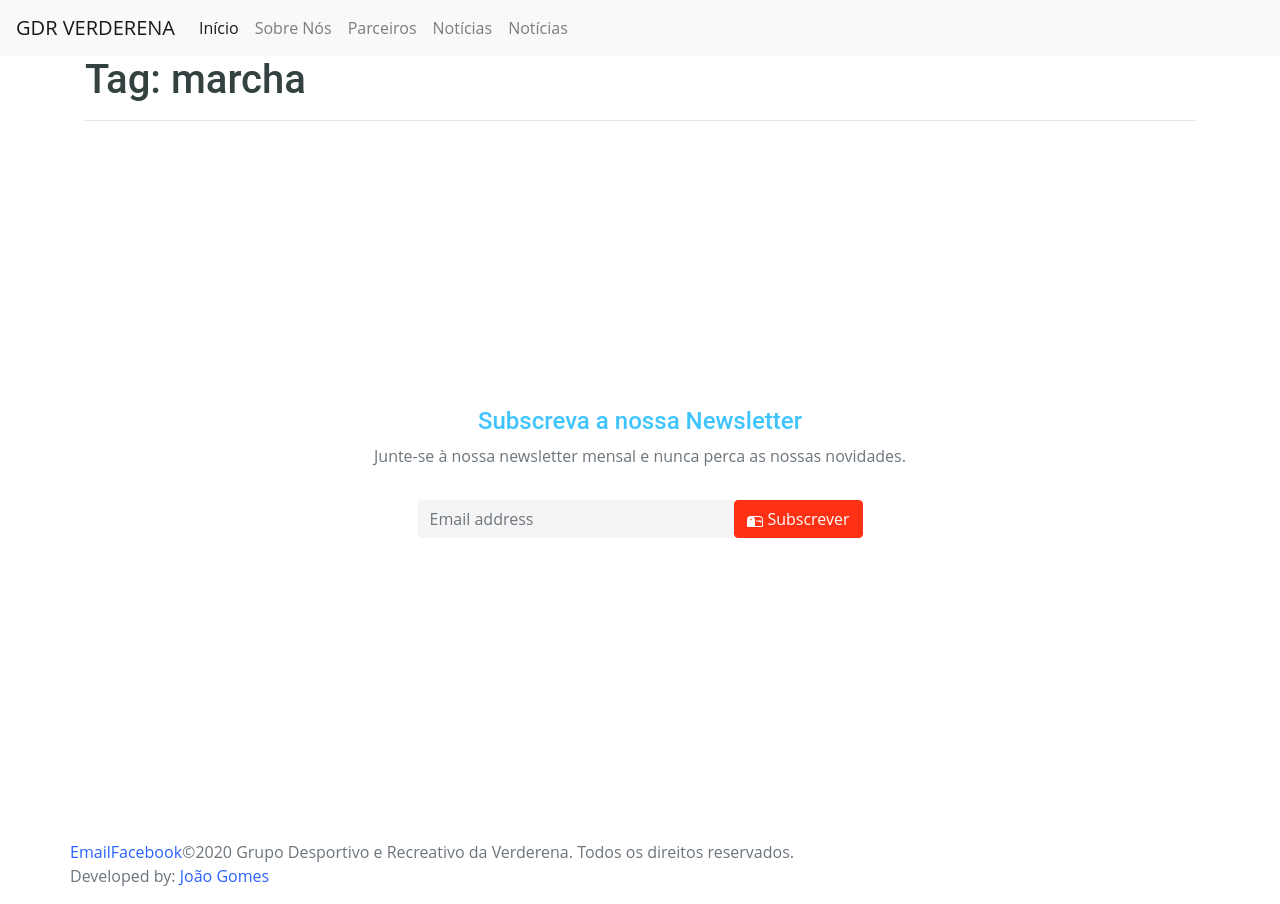
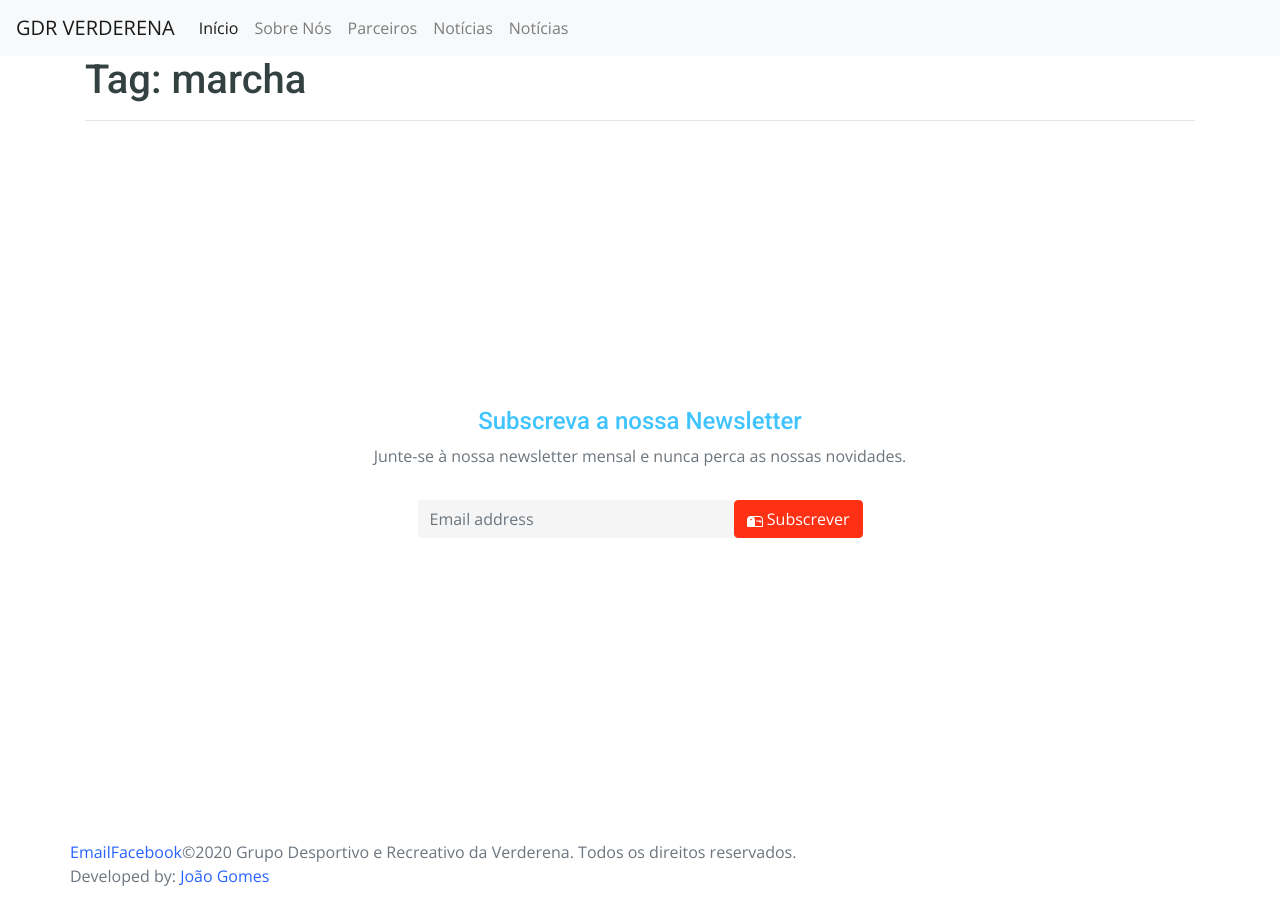
Before and after one commit to GDR-Verderena/gdr-verderena.github.io, a Jekyll site: the page built from tag/marcha.md, in a window 1280 px wide. Built offline with Jekyll 4.4.1, drawn with Linux system fonts in a browser that asks for light colours; nearby versions of some CDN libraries; library files that are not in the unit come from our copies.

Commit message:
Update default.html

```diff
--- a/_layouts/default.html
+++ b/_layouts/default.html
@@ -49,7 +49,9 @@
 
   <!-- <link href="https://fonts.googleapis.com/css2?family=Suranna" rel="stylesheet"> -->
 
-  <link href="https://fonts.googleapis.com/css2?family=Roboto+Condensed:ital,wght@0,300;0,400;0,700;1,300;1,400;1,700&display=swap" rel="stylesheet">
+    <!-- Google Fonts -->
+  <link href="https://fonts.googleapis.com/css?family=Open+Sans:300,300i,400,400i,600,600i,700,700i|Roboto:300,300i,400,400i,500,500i,700,700i|Poppins:300,300i,400,400i,500,500i,600,600i,700,700i" rel="stylesheet">
+
 
 
   {% include head.html %}
```
